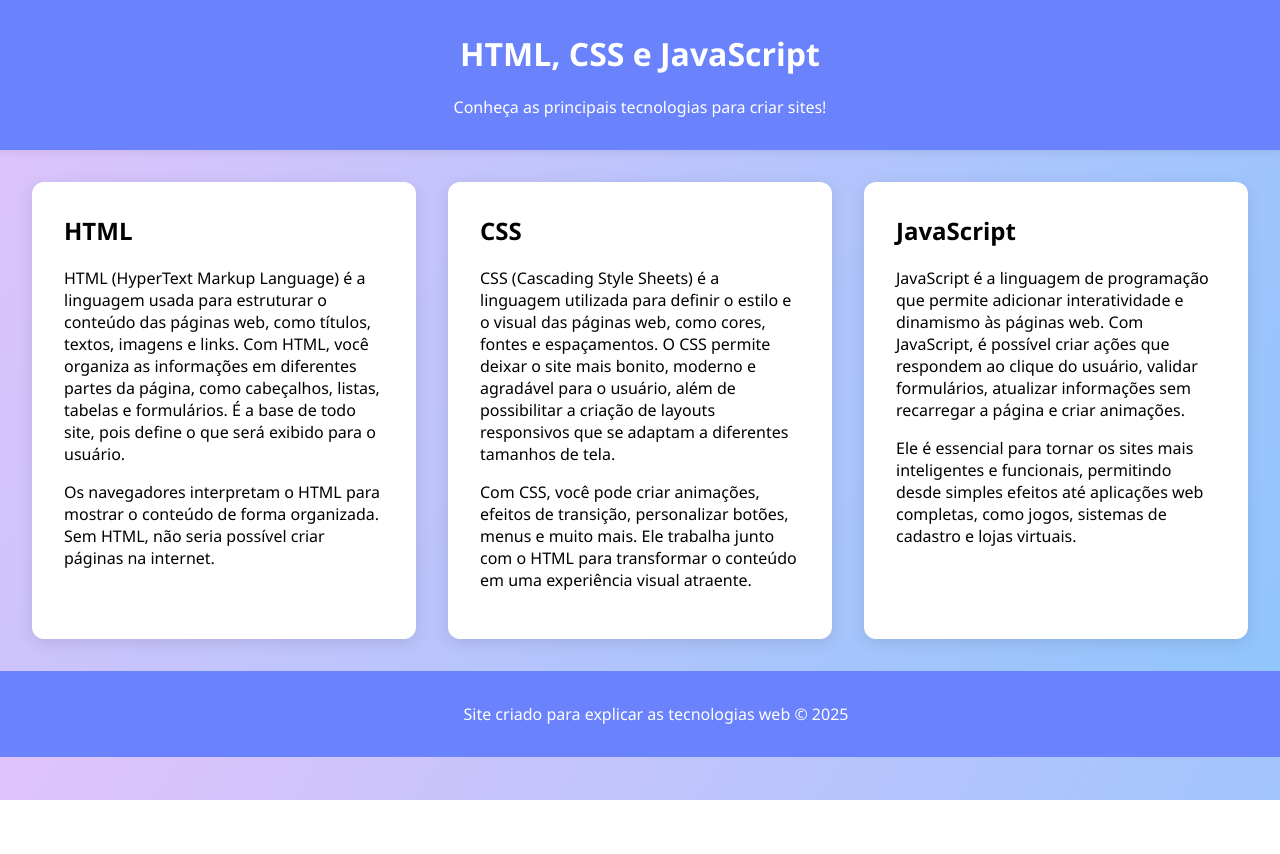
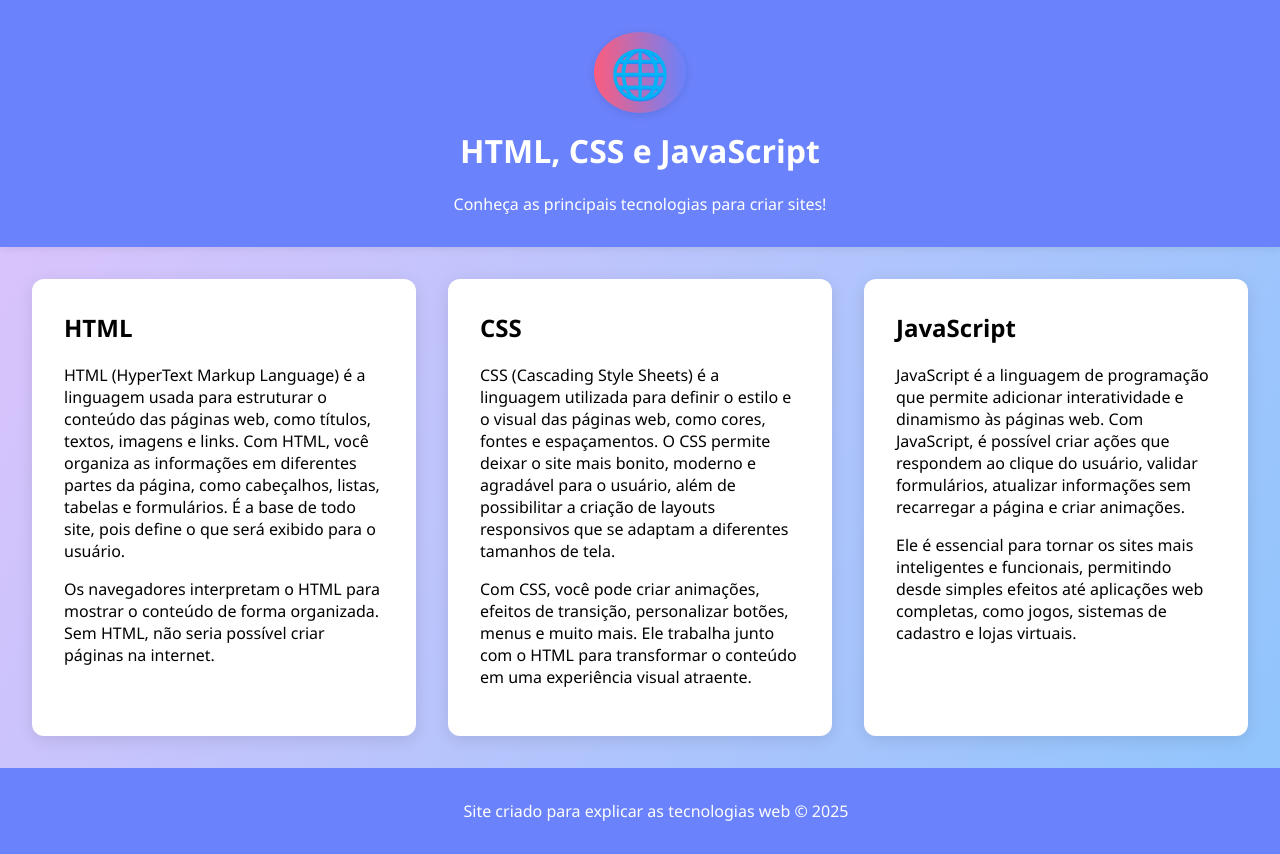
Before and after one commit to jesuss-10/guia-web-1ano-B-Jesus-, a plain HTML site: page index.html in a window 1280 px wide. Shown: the top 854 px of the page. Before the commit the page ends 800 px from the top, so only its background shows below. Drawn offline with Linux system fonts and the light colour scheme.

Commit message:
08-09-2025

```diff
--- a/index.html
+++ b/index.html
@@ -8,6 +8,9 @@
 </head>
 <body>
 	<header>
+		<div class="adorno">
+			<span>🌐</span>
+		</div>
 		<h1>HTML, CSS e JavaScript</h1>
 		<p>Conheça as principais tecnologias para criar sites!</p>
 	</header>
--- a/style.css
+++ b/style.css
@@ -1,3 +1,18 @@
+/* Adorno visual no header */
+.adorno {
+    display: flex;
+    justify-content: center;
+    align-items: center;
+    margin-bottom: 1rem;
+}
+.adorno span {
+    font-size: 3rem;
+    background: linear-gradient(90deg, #fc5c7d 0%, #6a82fb 100%);
+    border-radius: 50%;
+    padding: 0.5rem 1rem;
+    color: white;
+    box-shadow: 0 2px 8px rgba(0,0,0,0.10);
+}
 body {
     font-family: 'Segoe UI', Arial, sans-serif;
     background: linear-gradient(120deg, #e0c3fc 0%, #8ec5fc 100%);
```
